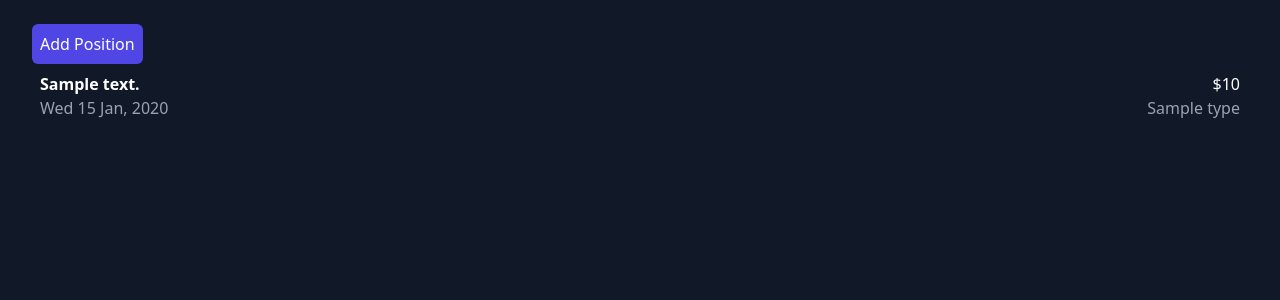
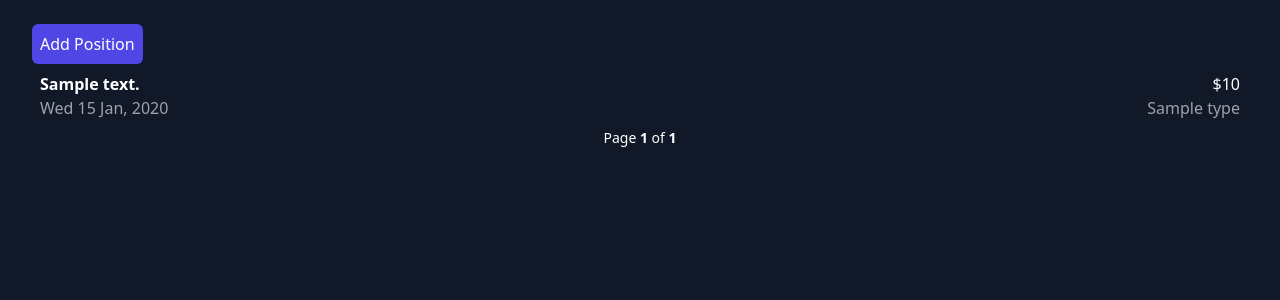
Before and after one commit to al-bose/FinanceTracker, a Django app: template budget/templates/budget/expenses_list.html in a window 1280 px wide. Shown: the part 64-364 px from the top of the page. Run offline with Django 3.2, Linux system fonts and the light colour scheme; the template is opened without the code that fills it: most values are stand-ins (such as "Sample title", 1, 10 or a date in 2020); style sheets or scripts are compiled from the project's sources.

Commit message:
implement pagination for expense list view

```diff
--- a/budget/templates/budget/expenses_list.html
+++ b/budget/templates/budget/expenses_list.html
@@ -11,8 +11,8 @@
         </form>
     </div>
 
-    {% if expenses %}
-            {% for expense in expenses %}
+    {% if page_obj %}
+            {% for expense in page_obj %}
                 <ul role="list">
                     <li id="{{expense.id}}" class="p-2">
                         <div class="flex flex-col sm:flex-row justify-between">
@@ -29,6 +29,22 @@
                     </li>
                 </ul>
             {% endfor %}
+
+            <div class="flex flex-col items-center">
+                <!-- Help text -->
+                <span class="text-sm text-white">
+                    Page <span class="font-semibold text-white">{{ page_obj.number }}</span> of <span class="font-semibold text-white">{{ page_obj.paginator.num_pages}}</span>
+                </span>
+                <div class="inline-flex mt-2 xs:mt-0">
+                  <!-- Buttons -->
+                  {% if page_obj.has_previous %}
+                    <a href="?page={{ page_obj.previous_page_number }}" class="text-white underline rounded-md px-3 py-2 text-sm font-medium">Prev</a>
+                  {% endif %}
+                  {% if page_obj.has_next %}
+                    <a href="?page={{ page_obj.next_page_number }}" class="text-white underline rounded-md px-3 py-2 text-sm font-medium">Next</a>
+                  {% endif %}
+                </div>
+              </div>
     {% else %}
         <div class="flex flex-col items-center mt-6">
             <span class="text-sm text-gray-400 font-medium">No Expenses Found...</span>
--- a/budget/views.py
+++ b/budget/views.py
@@ -108,7 +108,7 @@ def createChartData(request):
 @method_decorator(login_required, name='dispatch')
 class ExpenseListView(ListView):
     model = Expenses
-    context_object_name = "expenses"
+    paginate_by = 2
 
     def get_queryset(self):
        return Expenses.objects.filter(user_id=self.request.user.id).order_by('-date')
```
